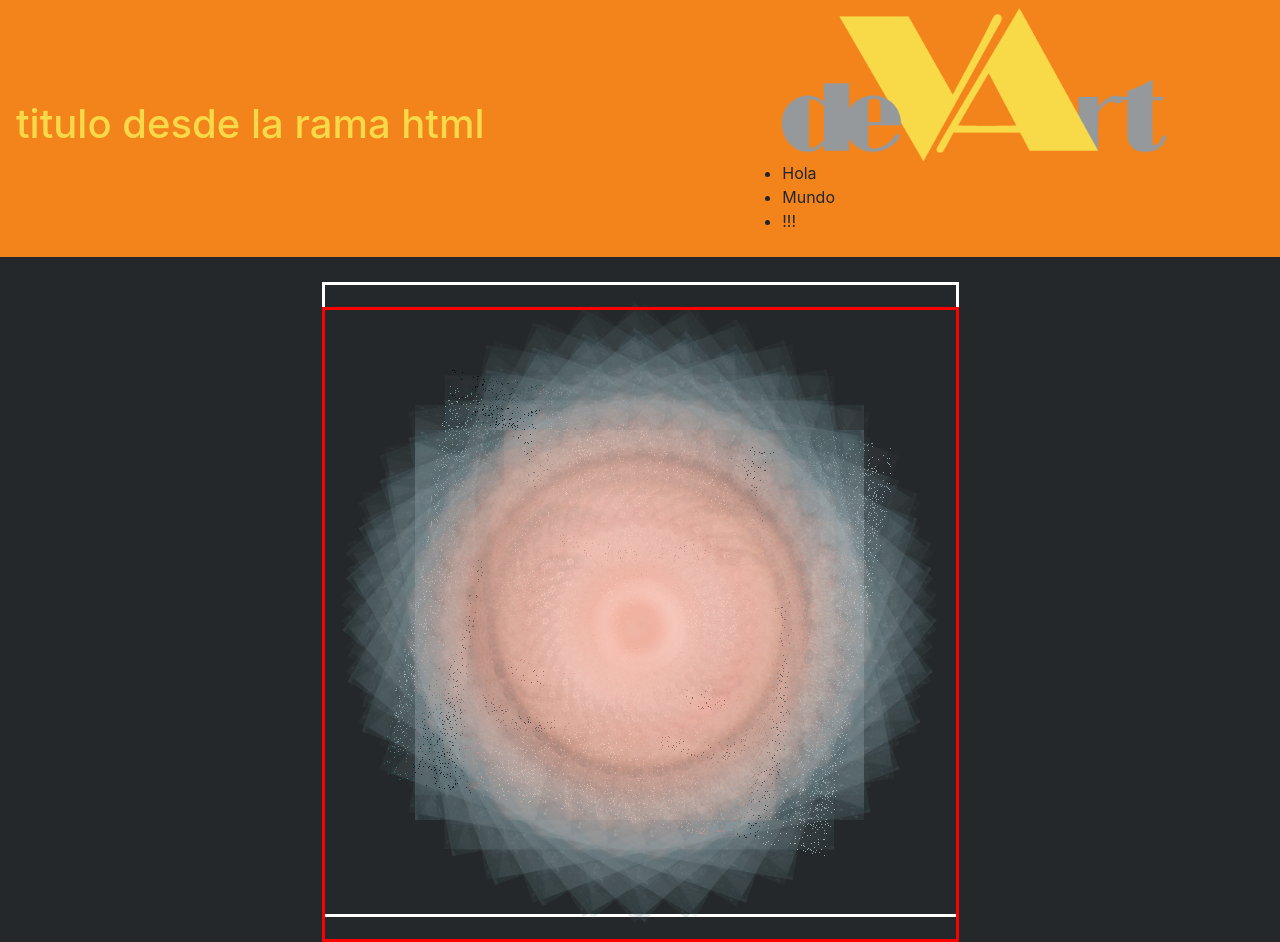
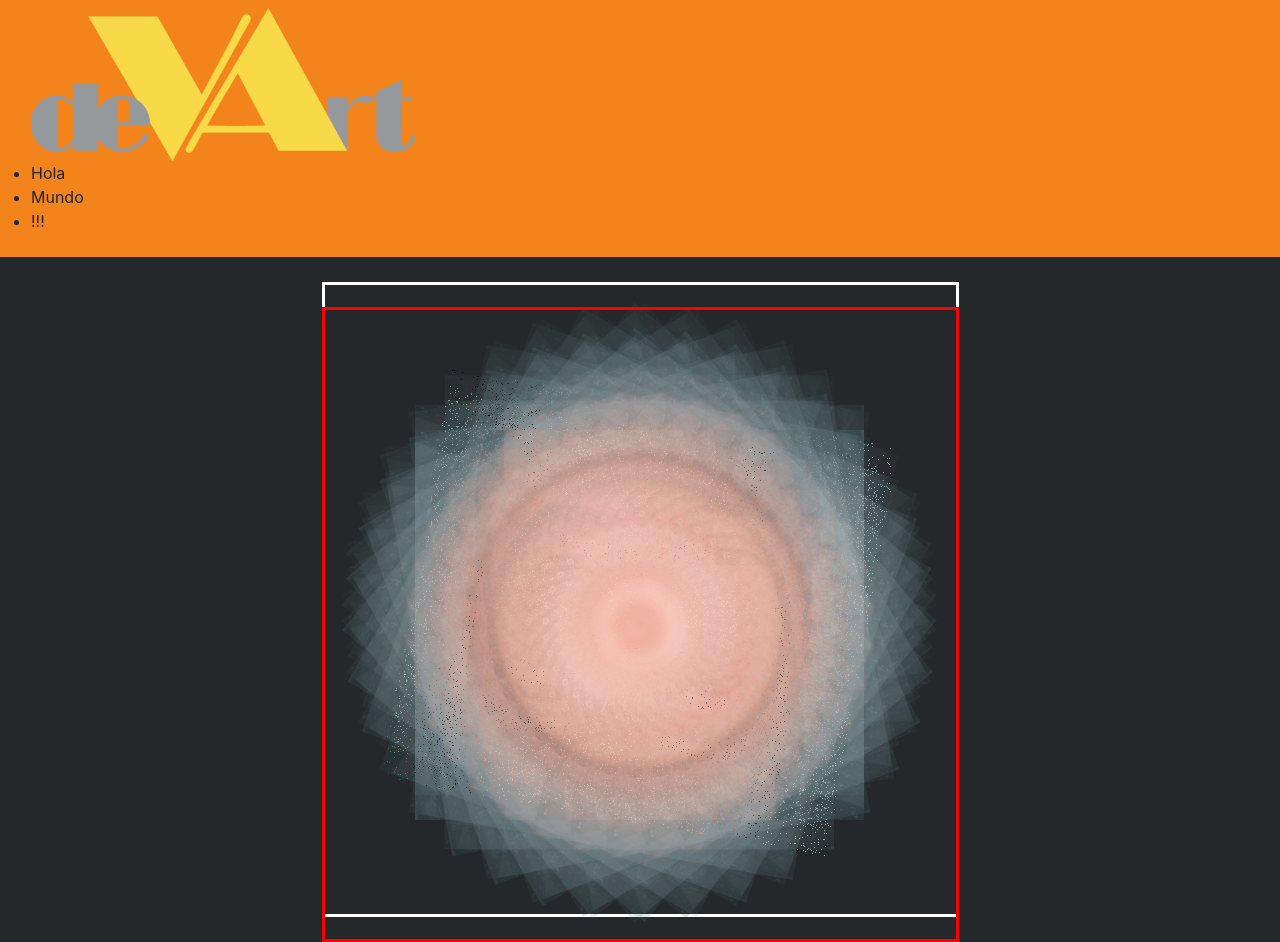
Before and after one commit to gorylactics/devart, a plain HTML site: page index.html in a window 1280 px wide. Drawn offline with nearby package versions, Linux system fonts and the light colour scheme.

Commit message:
modificacion de index.html desde la rama css

```diff
--- a/index.html
+++ b/index.html
@@ -12,8 +12,8 @@
 </head>
 
 <body>
+
     <div class="navbar container__fluid">
-        <h1>titulo desde la rama html</h1>
         <div class="navbar__elementos row">
             <div class="navbar__logo col-lg-12">
                 <img src="./assets/images/logoB.png" alt="logo" class="logo" srcset="">
```
